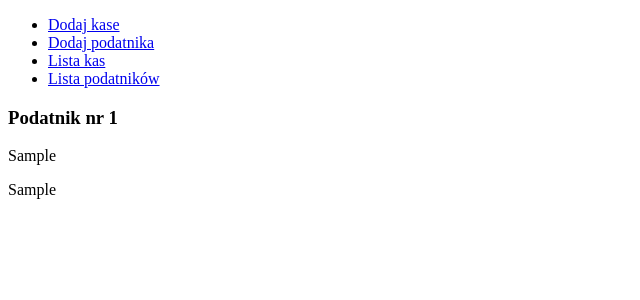
After one commit to black999/kasy, a Django app: page /podatenik/lista in a window 1280 px wide. The commit adds this page. Shown: the top 300 px of the page, without its empty margins (0-640 px from the left). Run offline with Django 3.2, Linux system fonts and the light colour scheme; tables that the repository leaves empty hold one stand-in row (values such as "Sample post").

Commit message:
Dodanie widoku lista podatnikow

```diff
--- a/kasy/templates/kasy/base.html
+++ b/kasy/templates/kasy/base.html
@@ -9,6 +9,7 @@
             <li><a href="{% url 'nowa_kasa' %}"><span>Dodaj kase</span></a></li>
             <li><a href="{% url 'nowy_podatnik' %}"><span>Dodaj podatnika</span></a></li>
             <li><a href="{% url 'lista_kas' %}">Lista kas</a></li>
+            <li><a href="{% url 'lista_podatnik' %}">Lista podatników</a></li>
         </ul>
     </div>
     {% block content %}
--- a/kasy/templates/kasy/kasa_edycja.html
+++ b/kasy/templates/kasy/kasa_edycja.html
@@ -3,7 +3,7 @@
 {% block content %}
    <form method="POST">
         {% csrf_token %}
-        <table>{{ form.data_fisk.field }}
+        <table>
             {{ form.as_table}}
         </table>
         <button type="submit">Zapisz</button>
--- /dev/null
+++ b/kasy/templates/kasy/lista_podatnik.html
@@ -0,0 +1,10 @@
+{% extends "kasy/base.html" %}
+
+{% block content %}
+    {% for podatnik in podatnicy %}
+        <h3>Podatnik nr {{forloop.counter}}</h3>
+        <p>{{ podatnik.nazwa }}</p>
+        <p>{{ podatnik.nip }}</p><br>
+    {% endfor %}
+
+{% endblock content %}
--- a/kasy/urls.py
+++ b/kasy/urls.py
@@ -7,5 +7,7 @@ urlpatterns = [
     path('kasa/dodaj', views.nowa_kasa, name='nowa_kasa'),
     path('kasa/<int:pk>/edycja', views.kasa_edycja, name='kasa_edycja'),
     path('kasa/lista', views.ListaKas.as_view(), name='lista_kas'),
-    path('podatnik/dodaj', views.nowy_podatnik, name='nowy_podatnik')
+    path('podatnik/dodaj', views.nowy_podatnik, name='nowy_podatnik'),
+    path('podatenik/lista', views.lista_podatnik, name='lista_podatnik')
+
 ]
--- a/kasy/views.py
+++ b/kasy/views.py
@@ -47,3 +47,7 @@ def nowy_podatnik(request):
     else:
         form = PodatnikForm()
     return render(request, 'kasy/nowy_podatnik.html', {'form': form})
+
+def lista_podatnik(request):
+    podatnicy =Podatnik.objects.all()
+    return render(request, 'kasy/lista_podatnik.html', {'podatnicy' : podatnicy})
```
